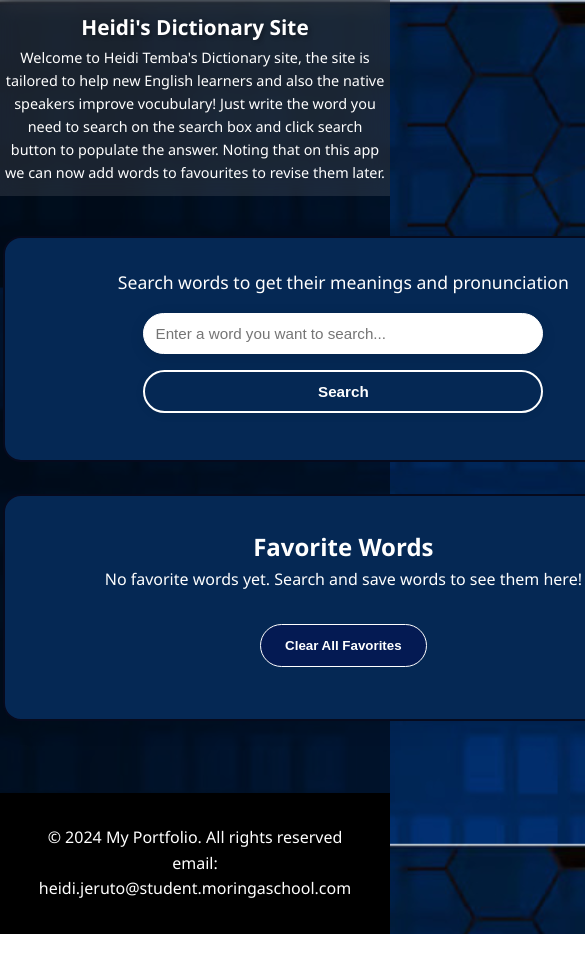
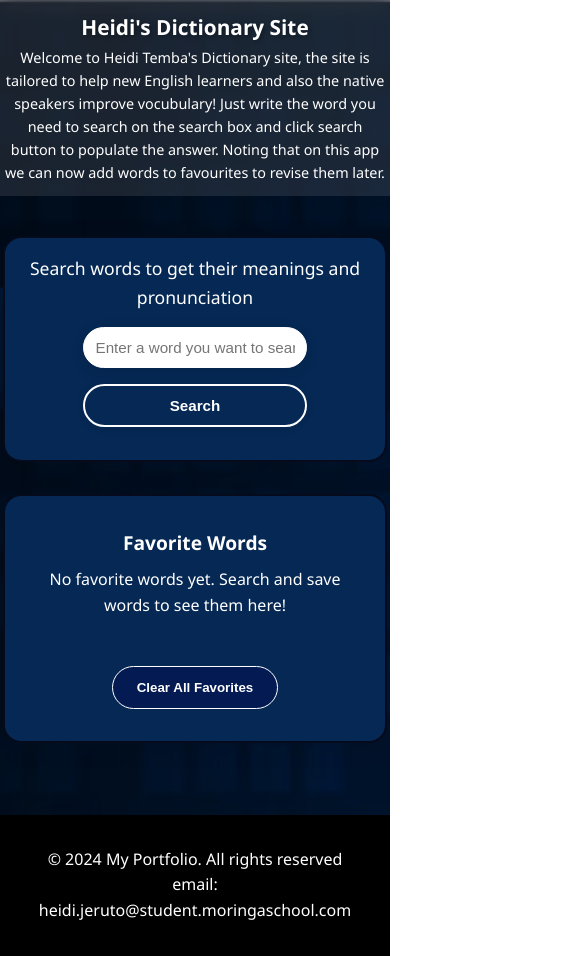
Before and after one commit to 1920heidi/Summative-Lab2-Wordly, a website: page index.html in a window 390 px wide. Shown: the top 956 px of the page, 585 px wide, since content can reach past the window. Before the commit the page ends 934 px from the top, so only its background shows below. Drawn offline with Linux system fonts and the light colour scheme.

Commit message:
Fixed responsivity

```diff
--- a/actual.css
+++ b/actual.css
@@ -75,6 +75,110 @@ main {
   z-index: 1;
 }
 
+@media (max-width: 900px) {
+    .search-section, .favorites-section {
+      display: flex;
+      flex-direction: column;
+      align-items: stretch;
+      width: 100vw;
+      box-sizing: border-box;
+    }
+    .search-container {
+      flex-direction: column;
+      align-items: stretch;
+      gap: 0.5rem;
+      width: 100%;
+      max-width: 100vw;
+      margin: 0;
+      padding: 0;
+    }
+    #wInput, button[type="submit"] {
+      width: 100%;
+      min-width: 0;
+      box-sizing: border-box;
+      font-size: 1.1rem;
+      padding: 0.9rem 1rem;
+      margin: 0;
+    }
+    .favorites-section h2 {
+      font-size: 1.3rem;
+      margin-bottom: 0.5rem;
+    }
+    #favoritesList {
+      flex-direction: column;
+      gap: 0.5rem;
+      width: 100%;
+      margin: 0;
+      padding: 0;
+    }
+    .favorite-word {
+      width: 100%;
+      min-width: 0;
+      font-size: 1rem;
+      padding: 0.7rem 0.2rem;
+      margin: 0;
+      box-sizing: border-box;
+    }
+  main {
+    max-width: 100vw;
+    padding: 0 0.5rem;
+  }
+  .search-section, .favorites-section, .results-section {
+    max-width: 99vw;
+    padding: 1rem 0.5rem;
+    margin: 1rem auto;
+  }
+  #result {
+    max-width: 99vw;
+    padding: 1rem;
+    margin: 1rem auto;
+  }
+}
+
+@media (max-width: 600px) {
+  main {
+    max-width: 100vw;
+    padding: 0 0.2rem;
+  }
+  .search-section, .favorites-section, .results-section {
+    max-width: 100vw;
+    padding: 0.7rem 0.2rem;
+    margin: 0.5rem auto;
+  }
+  #result {
+    max-width: 100vw;
+    padding: 0.5rem;
+    margin: 0.2rem auto;
+    font-size: 0.98rem;
+  }
+  .search-container {
+    flex-direction: column;
+    align-items: stretch;
+    gap: 0.5rem;
+    width: 100%;
+    max-width: 100vw;
+  }
+  #wInput, button[type="submit"] {
+    width: 100%;
+    font-size: 1rem;
+    padding: 0.7rem 0.7rem;
+    border-radius: 25px;
+  }
+  .favorite-word {
+    width: 100%;
+    font-size: 0.98rem;
+    padding: 0.3rem 0.1rem;
+  }
+  .favorites-section h2 {
+    font-size: 1.2rem;
+  }
+  h1 {
+    font-size: 1.3rem;
+  }
+  .subtitle {
+    font-size: 0.9rem;
+  }
+}
 /* Search Section */
 .search-section {
   display: flex;
@@ -106,7 +210,7 @@ main {
   padding: 1rem 1.5rem;
   font-size: 1.1rem;
   border: none;
-  border-radius: 50px 0 0 50px;
+  border-radius: 50px;
   outline: none;
   background: #ffffff !important;
   color: #111111 !important;
@@ -127,11 +231,14 @@ button[type="submit"] {
   font-weight: bold;
   box-shadow: 0 2px 8px rgba(0,0,0,0.08);
   transition: background 0.2s, color 0.2s;
-  border-radius: 25px;
+  border-radius: 50px;
   display: block;
   margin-left: auto;
   margin-right: auto;
 }
+  #wInput, button[type="submit"] {
+    border-radius: 50px;
+  }
 
 button[type="submit"]:hover {
   background: #2273c4 !important;
@@ -527,9 +634,8 @@ input, textarea {
 }
 
 .search-container input {
-  width: 400px !important;
-  max-width: 100%;
-  border-radius: 25px !important;
+  width: 100%;
+  max-width: 400px;
 }
 
 button {
@@ -539,7 +645,8 @@ button {
 }
 
 .search-section, .favorites-section {
-  min-width: 18cm;
+ width: 100%;
+max-width: 600px;
   min-height: 6cm;
   background: #052854 !important;
   border: 2px solid #060a1d !important;
@@ -592,8 +699,11 @@ button.favorite-btn.favorited {
   font-weight: bold !important;
   font-size: 0.95rem !important;
   cursor: pointer !important;
-  width: 180px !important;
-  height: 40px !important;
+  width: auto;
+  min-width: 120px;
+  max-width: 100%;
+  height: auto;
+  padding: 0.4rem 1rem;
   transition: all 0.2s ease !important;
 }
 
--- a/index.html
+++ b/index.html
@@ -2,7 +2,7 @@
 <html>
     <head>
         <meta charset="UTF-8">
-        <meta name="viewport" content="width=device-width, initial-scale=1.0">
+        <meta name="viewport" content="width=device-width, initial-scale=1, maximum-scale=1, user-scalable=no">
         <title>Wordy Dictionary </title>
         <link rel="stylesheet" href="actual.css">
     </head>
```
Also changed, not shown: README.md.
